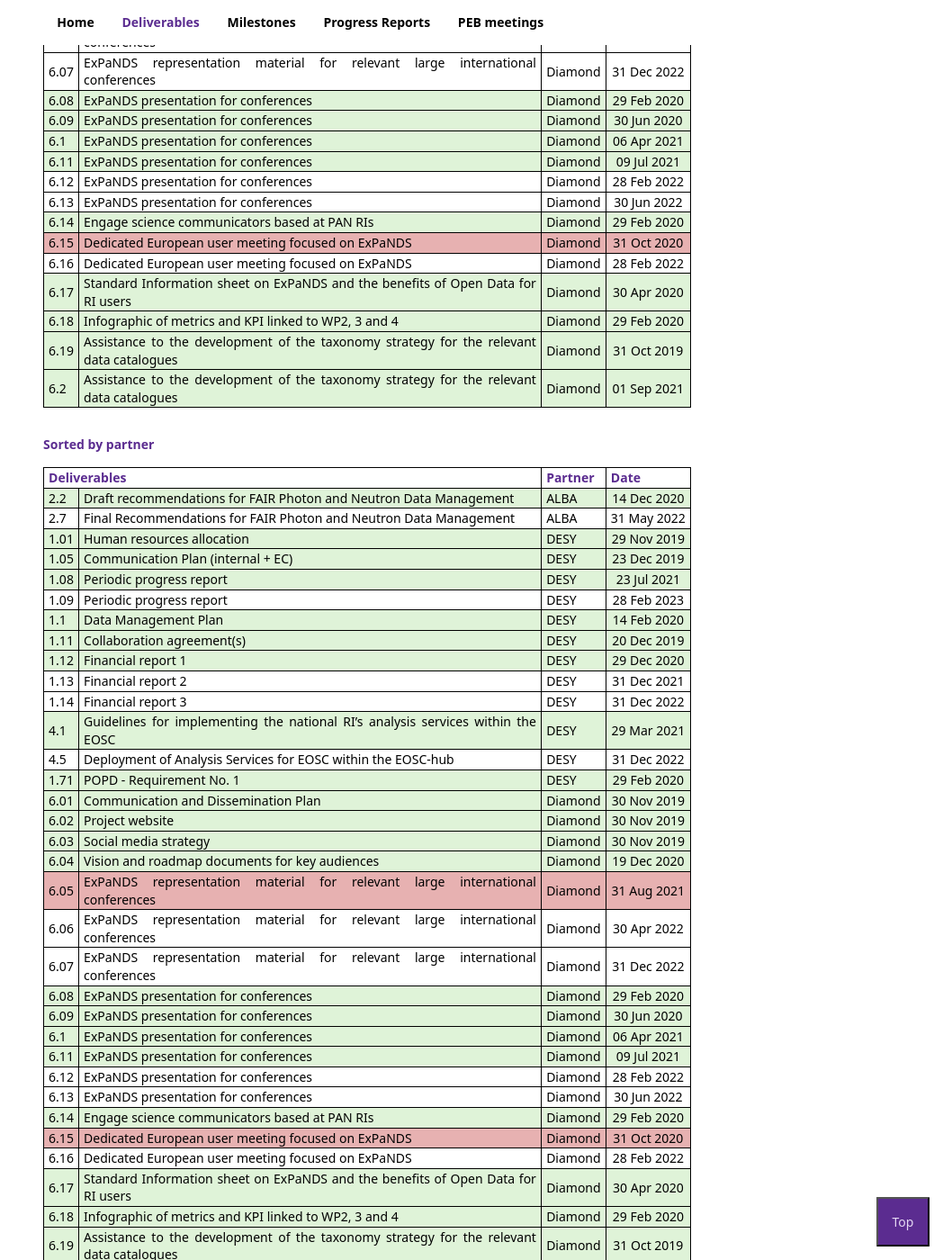
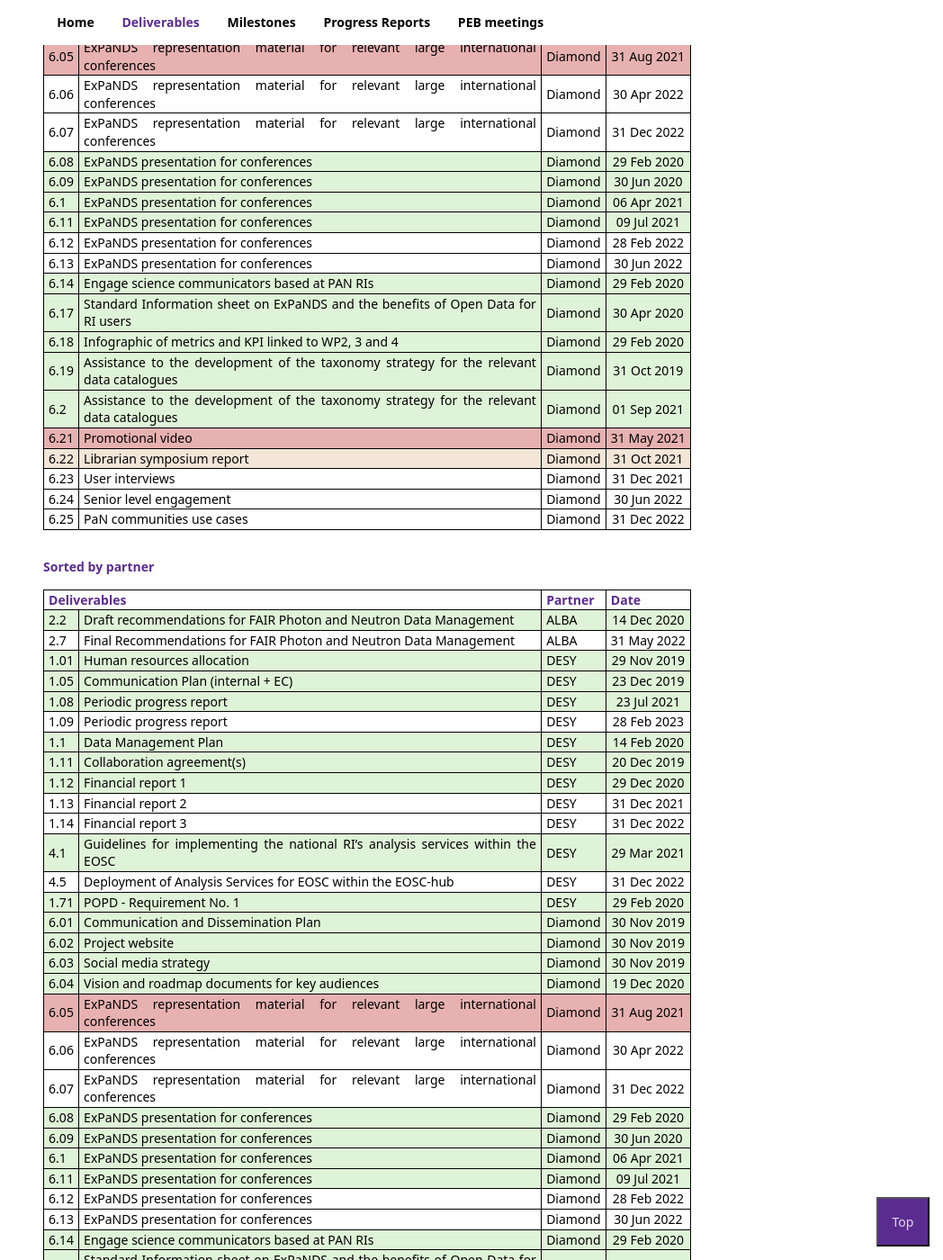
Before and after one commit to ExPaNDS-eu/WP1-reporting, a Jekyll site: the page built from deliverables.html, in a window 1280 px wide and 1400 px high, scrolled down 3161 px. Shown: the whole window at 90% size, without its empty margins (232-1280 px from the left). Built offline with Jekyll 4.4.1, drawn with Linux system fonts in a browser that asks for light colours; some of the changed text lies outside the part shown.

Commit message:
amendment #2 accepted by the EC

```diff
--- a/_data/deliverables.yml
+++ b/_data/deliverables.yml
@@ -383,18 +383,6 @@
   img: https://zenodo.org/badge/DOI/10.5281/zenodo.4714952.svg
   status: accepted
 
-- id: 6.15
-  name: Dedicated European user meeting focused on ExPaNDS
-  partner: Diamond
-  date: 2020-10-31
-  status: pending
-
-- id: 6.16
-  name: Dedicated European user meeting focused on ExPaNDS
-  partner: Diamond
-  date: 2022-02-28
-  status: pending
-
 - id: 6.17
   name: Standard Information sheet on ExPaNDS and the benefits of Open Data for RI users
   partner: Diamond
@@ -428,6 +416,36 @@
   status: delivered
   description: Benchmarking of terminologies used within SRAO, EuroSciVoc and OECD subject vocabulary against the proposed PaN discipline taxonomy.
 
+- id: 6.21
+  name: Promotional video
+  partner: Diamond
+  date: 2021-05-31
+  status: pending
+
+- id: 6.22
+  name: Librarian symposium report
+  partner: Diamond
+  date: 2021-10-31
+  status: pending
+
+- id: 6.23
+  name: User interviews
+  partner: Diamond
+  date: 2021-12-31
+  status: pending
+
+- id: 6.24
+  name: Senior level engagement
+  partner: Diamond
+  date: 2022-06-30
+  status: pending
+
+- id: 6.25
+  name: PaN communities use cases
+  partner: Diamond
+  date: 2022-12-31
+  status: pending
+
 - id: 1.71
   name: POPD - Requirement No. 1
   partner: DESY
--- a/_data/milestones.yml
+++ b/_data/milestones.yml
@@ -187,7 +187,7 @@
   comments: Please refer to deliverable 6.14 "<a href='https://doi.org/10.5281/zenodo.4714952'>Engage science communicators based at PAN RIs</a>".
 
 - id: 26
-  name: Dedicated European user meeting
+  name: Ambassador engagement from all facilities user community
   partner: Diamond
   date: 2022-07-31
   status: pending
```
Also changed, not shown: _data/tasks.yml (+1 -1 lines).
